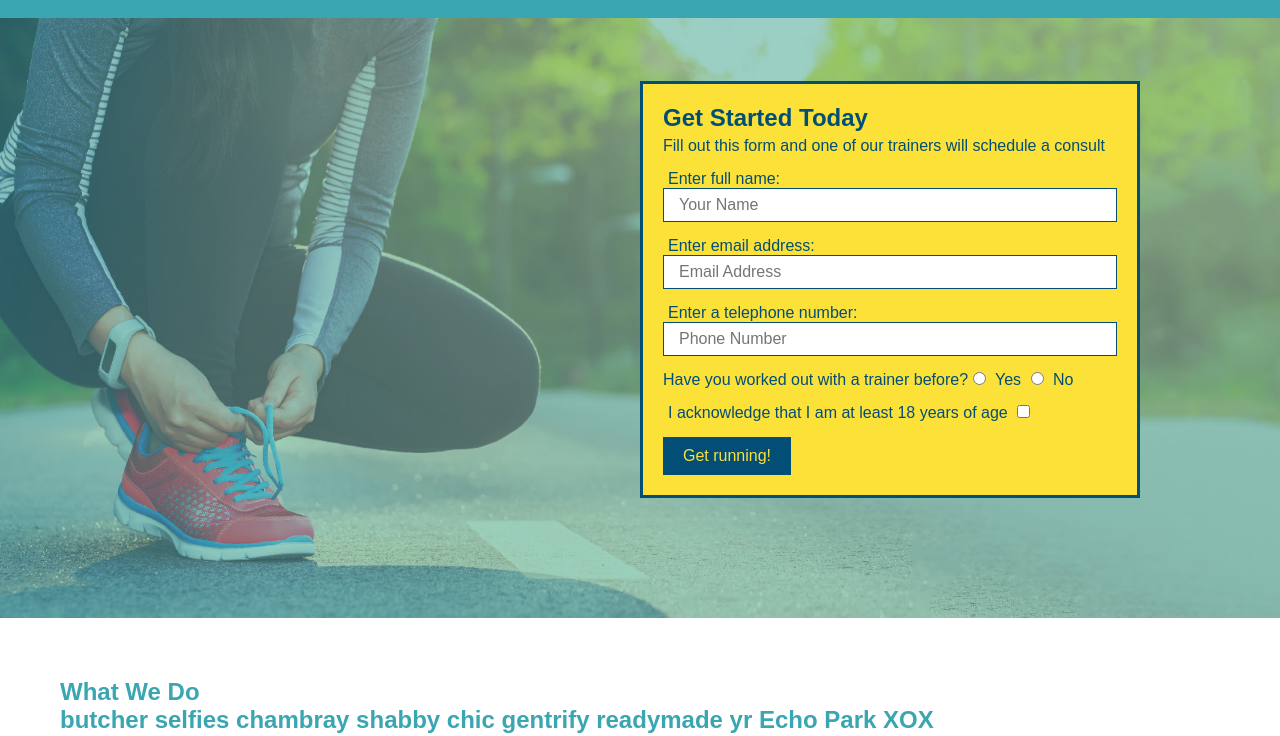
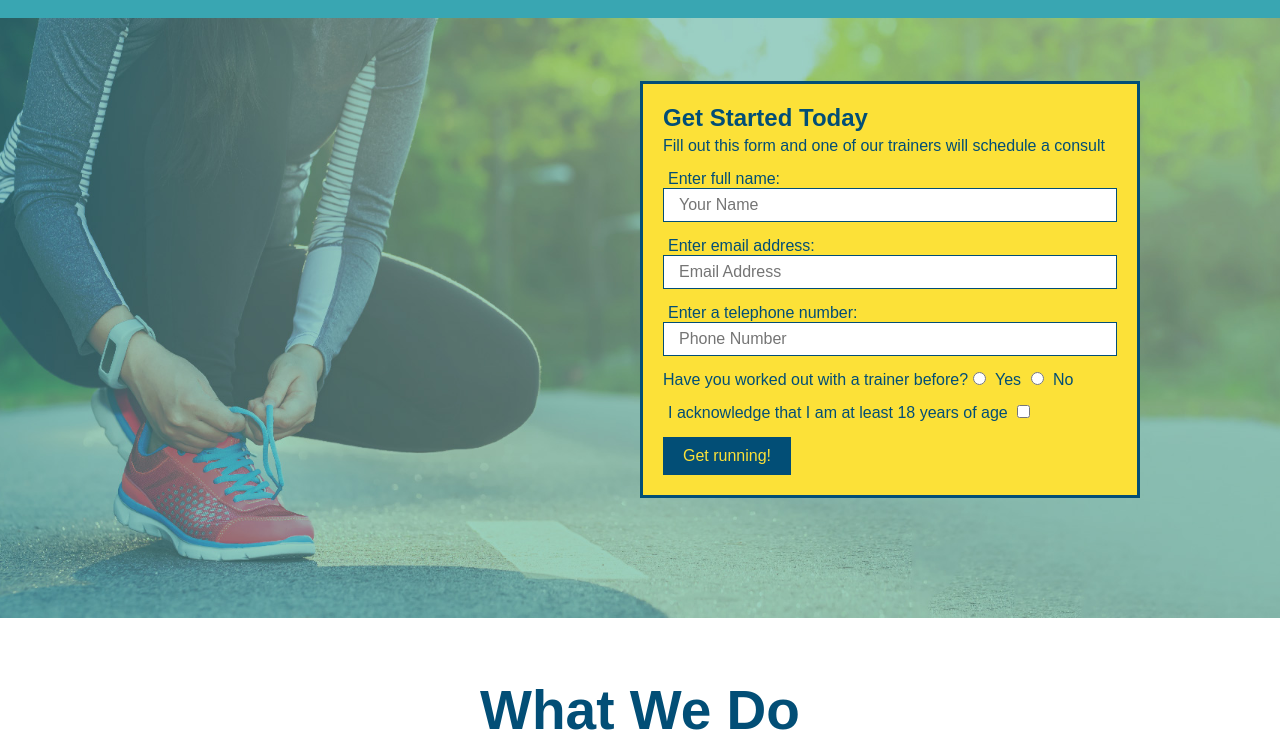
Before and after one commit to Miguel-Con-Queso/run-buddy, a plain HTML site: page index.html in a window 1280 px wide. Shown: the part 64-800 px from the top of the page. Drawn offline with Linux system fonts and the light colour scheme.

Commit message:
style what we do section

```diff
--- a/assets/css/style.css
+++ b/assets/css/style.css
@@ -128,3 +128,25 @@ h3 {
     font-size: 16px;
 }
 /* Hero Form End */
+
+/* Intro Start */
+.intro {
+    text-align: center;
+}
+
+.intro h2 {
+    font-size: 55px;
+    color: #024e76;
+    margin-bottom: 35px;
+    padding: 0 100px 20px 100px;
+    border-bottom: 3px solid;
+    border-color: #fce138;
+}
+
+.intro p {
+    line-height: 1.7;
+    color:#39a6b2;
+    width: 80%;
+    font-size: 20px;
+    margin: 0 auto;
+}
--- a/index.html
+++ b/index.html
@@ -67,10 +67,10 @@
     </section>
 
     <!-- "what we do" section -->
-    <section id="what-we-do">
+    <section id="what-we-do" class="intro">
         <h2>What We Do<h2>
         <p>
-            butcher selfies chambray shabby chic gentrify readymade yr Echo Park XOX
+           butcher selfies chambray shabby chic gentrify readymade yr Echo Park XOXO Tumblr normcore Banksy direct trade Blue Bottle chillwave you probably haven't heard of them single-origin coffee Vice fanny pack fixie Odd Future Austin fingerstache pickled twee synth Wes Anderson Thundercats viral bitters flannel meggings narwhal Marfa Schlitz sustainable Intelligentsia umami deep v craft
         </p>
     </section>
 
```
